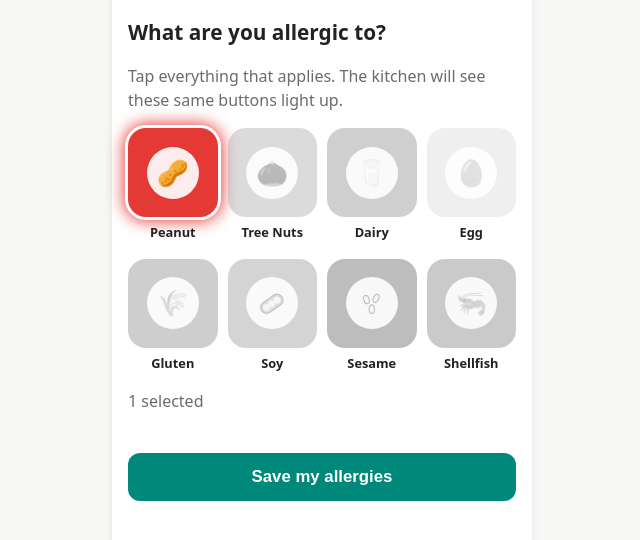
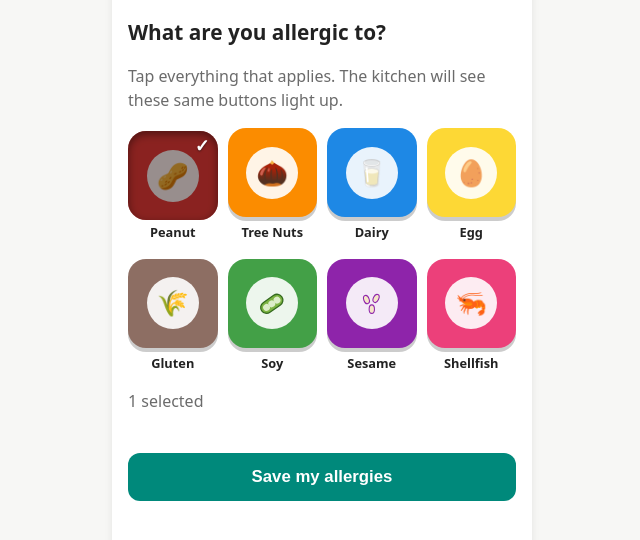
Before and after one commit to AmtulBaseer/safebite, a plain HTML site: page customer.html in a window 1280 px wide. Both pictures are taken after a click on the button "Peanut". Shown: the part 60-600 px from the top of the page, without its empty margins (318-958 px from the left). Drawn offline with Linux system fonts and the light colour scheme.

Commit message:
Customer allergen buttons: full colour, darker with a checkmark when selected
Buttons now show their full colour by default. Selecting one darkens it,
presses it in and adds a white checkmark. Station buttons are unchanged
(still dim when idle and blinking for an allergy).

```diff
--- a/css/style.css
+++ b/css/style.css
@@ -116,11 +116,11 @@ main {
   display: flex;
   align-items: center;
   justify-content: center;
+  position: relative;
   cursor: pointer;
-  /* not selected = greyed out */
-  filter: grayscale(1);
-  opacity: 0.35;
-  transition: filter 0.2s, opacity 0.2s, box-shadow 0.2s, transform 0.1s;
+  /* full colour, slightly raised */
+  box-shadow: 0 4px 0 rgba(0, 0, 0, 0.2);
+  transition: filter 0.2s, opacity 0.2s, box-shadow 0.15s, transform 0.15s;
 }
 
 .allergen-btn:active {
@@ -139,12 +139,31 @@ main {
   font-size: 1.6rem;
 }
 
-/* Selected (or blinking on the station) = full colour with a glow */
-.allergen-btn.selected,
-.allergen-btn.blink {
-  filter: none;
-  opacity: 1;
-  box-shadow: 0 0 0 3px white, 0 0 16px 4px var(--c);
+/* Selected (customer page) = darker shade, pressed in, with a checkmark */
+.allergen-btn.selected {
+  transform: translateY(3px);
+  box-shadow: inset 0 3px 8px rgba(0, 0, 0, 0.45);
+}
+
+/* Dark layer on top makes the colour darker */
+.allergen-btn.selected::before {
+  content: "";
+  position: absolute;
+  inset: 0;
+  border-radius: inherit;
+  background: rgba(0, 0, 0, 0.4);
+}
+
+/* White checkmark in the top-right corner */
+.allergen-btn.selected::after {
+  content: "✓";
+  position: absolute;
+  top: 5px;
+  right: 8px;
+  color: white;
+  font-size: 1.1rem;
+  font-weight: bold;
+  text-shadow: 0 1px 2px rgba(0, 0, 0, 0.5);
 }
 
 /* Blinking effect for the kitchen station: bright glow on/off once a second */
```
